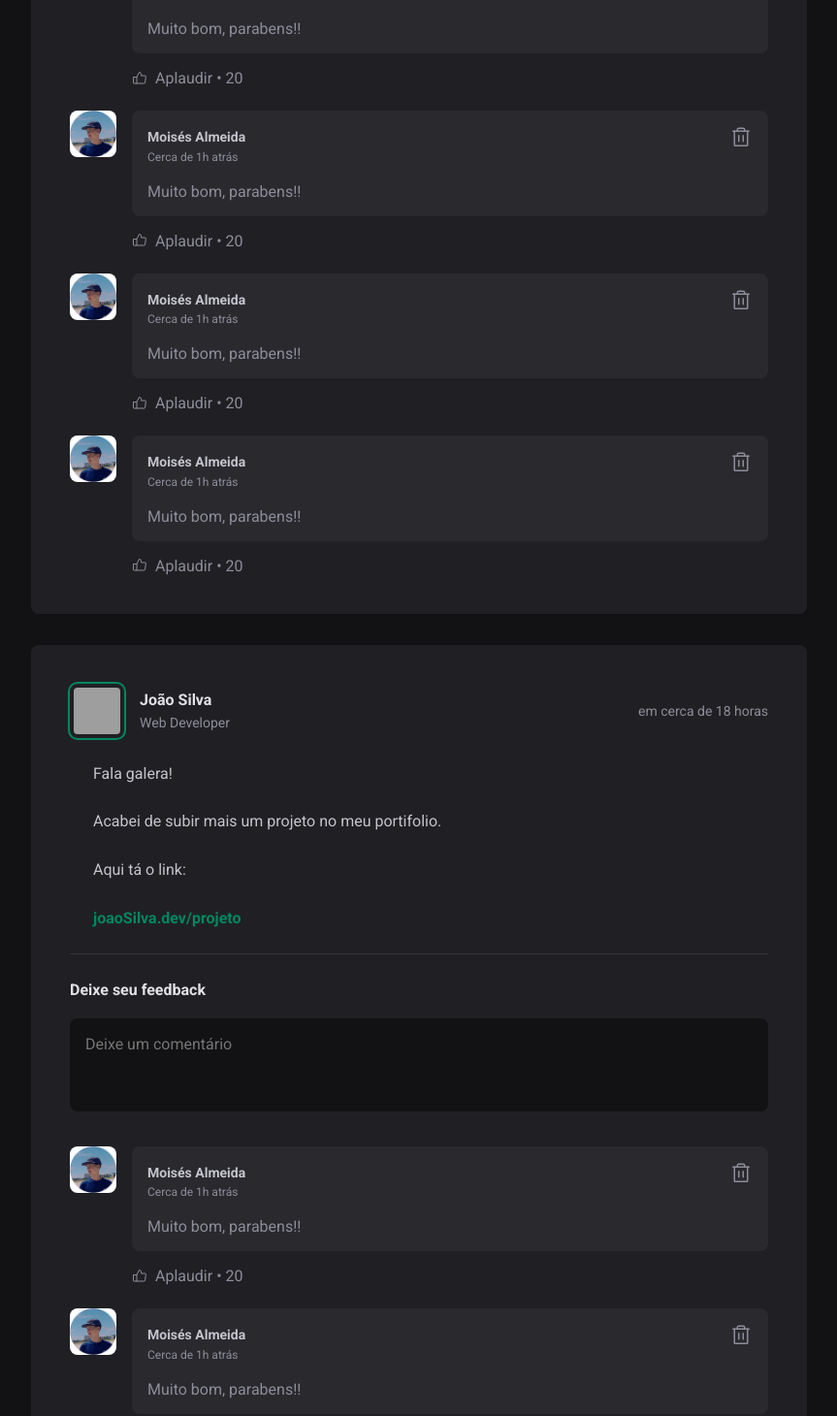
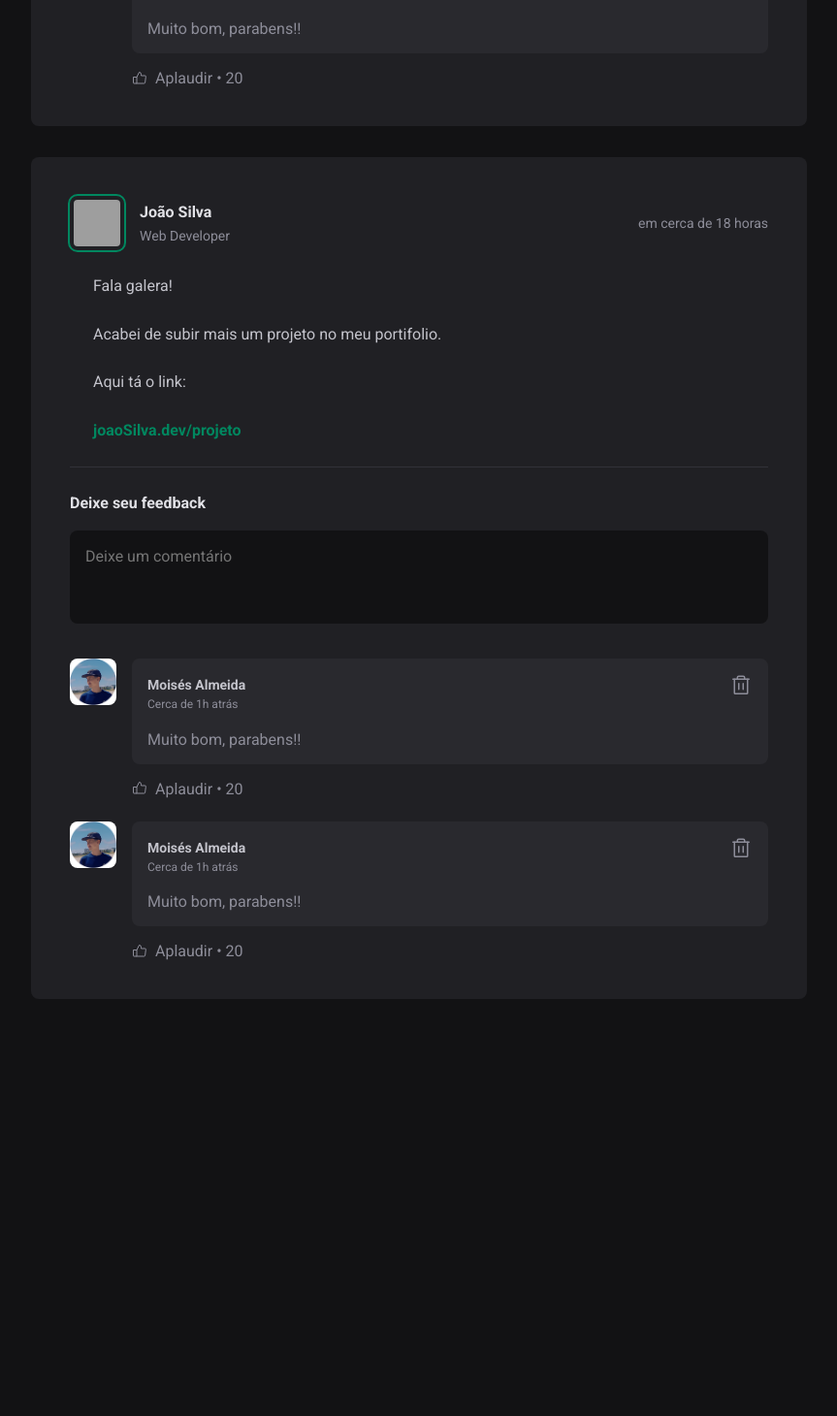
Before and after one commit to MoisesssDev/blog-react, a React (Vite) app: page / in a window 1280 px wide. Shown: the part 850-2310 px from the top of the page at 97% size, without its empty margins (352-1215 px from the left). After the commit the page ends 1912 px from the top, so only its background shows below. Built offline with nearby package versions, Linux system fonts and the light colour scheme; grey boxes are pictures that could not be loaded.

Commit message:
adiciona dinamica aos comentarios

```diff
--- a/src/components/Post.jsx
+++ b/src/components/Post.jsx
@@ -1,4 +1,5 @@
-import { format, formatDistanceToNow } from 'date-fns';
+import { useState } from 'react';
+import { format, formatDistanceToNow, set } from 'date-fns';
 import ptBR from 'date-fns/locale/pt-BR';
 import { Comment } from './Comment';
 import styles from './Post.module.css'
@@ -7,10 +8,19 @@
 
 export function Post({ author, publishedAt, content}) {
   const dateFormatted = format(publishedAt, "dd 'de' MMM yyyy 'ás' HH:mm'h'", {locale: ptBR});
+
   const dateRelative = formatDistanceToNow(publishedAt, {
     locale: ptBR,
     addSuffix: 'Há'
   });
+
+  const [comments, setComments] = useState([1, 2]);
+
+  function createComment() {
+    event.preventDefault()
+
+    setComments([...comments, comments.length + 1]);
+  }
 
   return (
 
@@ -39,7 +49,7 @@
         })}
       </div>
 
-      <form className={styles.commentForm}>
+      <form onSubmit={createComment} className={styles.commentForm}>
         <strong>Deixe seu feedback</strong>
         <textarea placeholder='Deixe um comentário' />
 
@@ -50,11 +60,9 @@
       </form>
 
       <div className={styles.commentList}>
-        <Comment />
-        <Comment />
-        <Comment />
-        <Comment />
-        <Comment />
+        {comments.map(comment => {
+          return <Comment  />
+        })}
       </div>
 
     </article>
```
